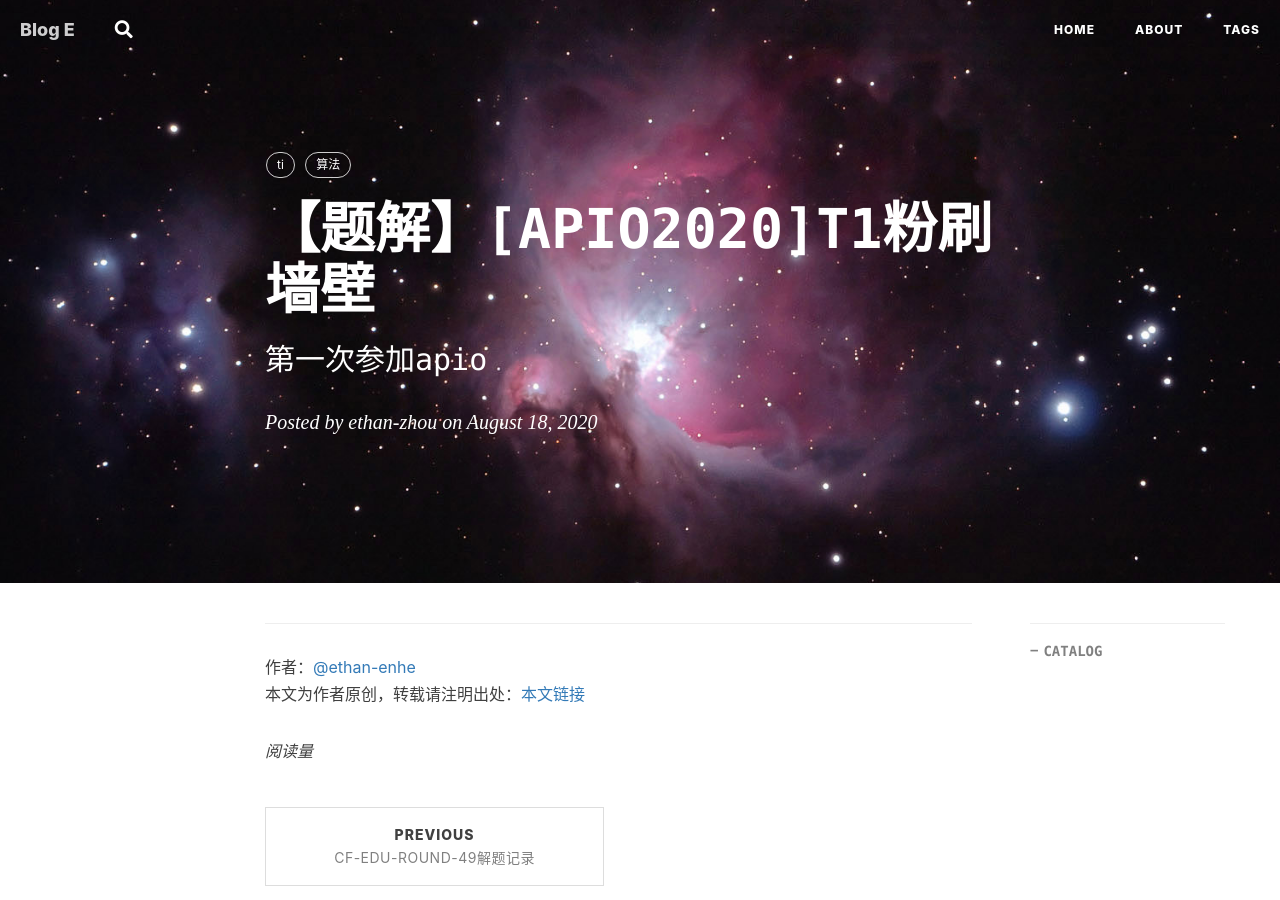
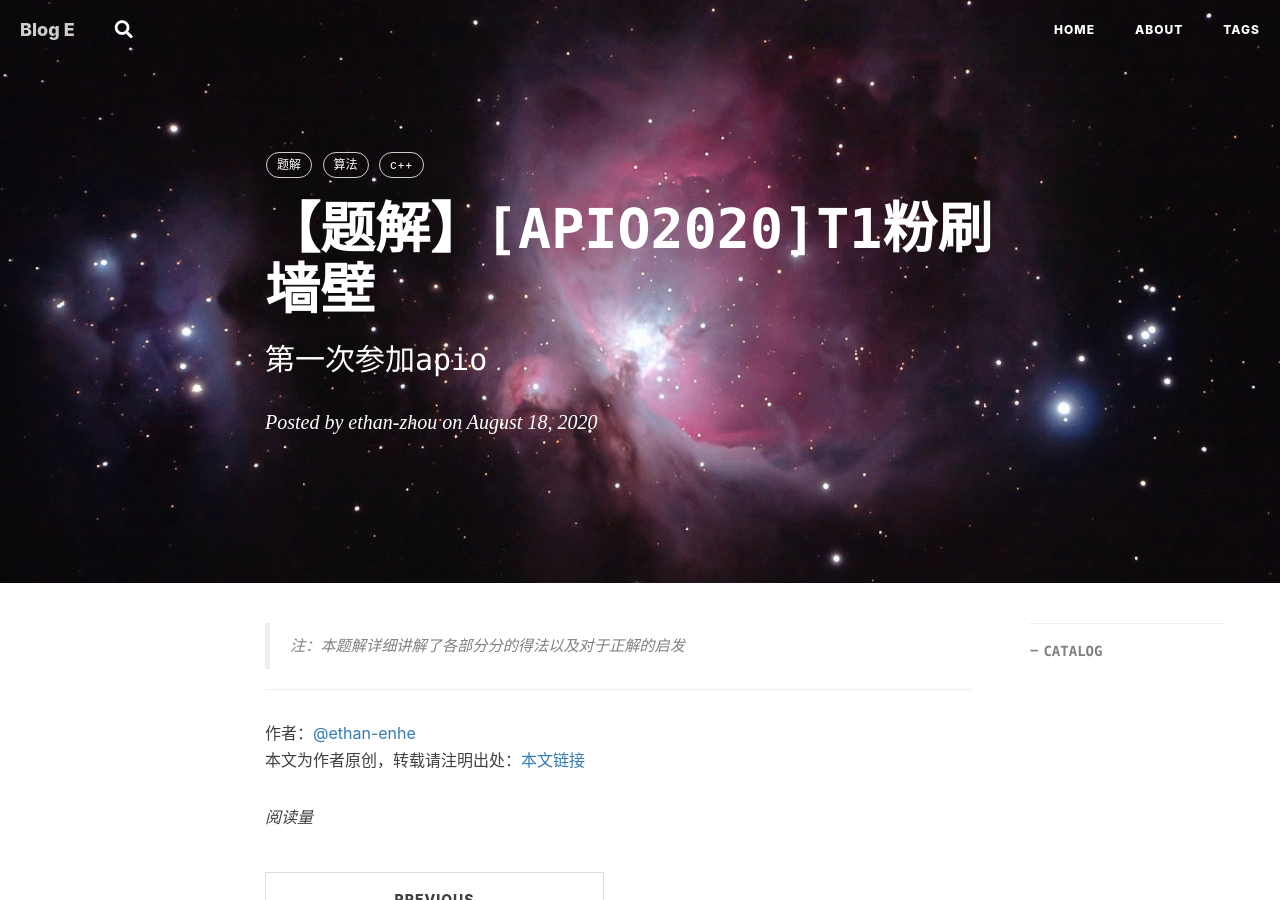
Before and after one commit to ethan-enhe/ethan-enhe.github.io, a Jekyll site: the page built from _posts/2020-08-18-【题解】[APIO2020]T1粉刷墙壁.md, in a window 1280 px wide and 900 px high. Built offline with Jekyll 4.4.1, drawn with Linux system fonts in a browser that asks for light colours; nearby versions of some CDN libraries; comment, search, counter and statistics services are not loaded.

Commit message:
_posts/2020-08-18-【题解】[APIO2020]T1粉刷墙壁.md updated from https://stackedit.io/

```diff
--- a/_posts/2020-08-18-【题解】[APIO2020]T1粉刷墙壁.md
+++ b/_posts/2020-08-18-【题解】[APIO2020]T1粉刷墙壁.md
@@ -7,9 +7,14 @@ author:     ethan-zhou
 header-img: img/home-bg-m42.jpg
 catalog: true
 tags:
-    - ti
+    - 题解
     - 算法
+    - c++
 ---
+
+> 注：本题解详细讲解了各部分分的得法以及对于正解的启发
+
+
 <!--stackedit_data:
-eyJoaXN0b3J5IjpbLTEzOTE2NDg5NDddfQ==
+eyJoaXN0b3J5IjpbMTQzNzQ3NzQyNV19
 -->
```
